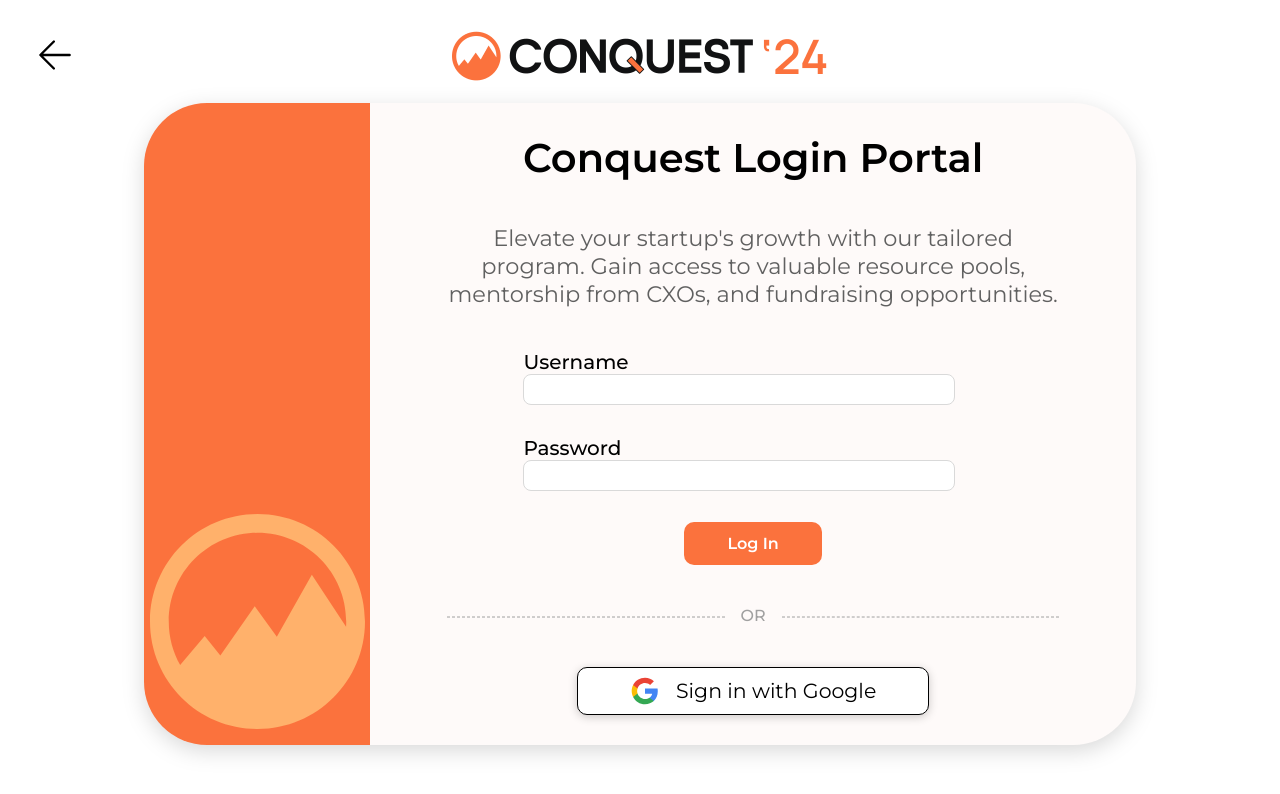
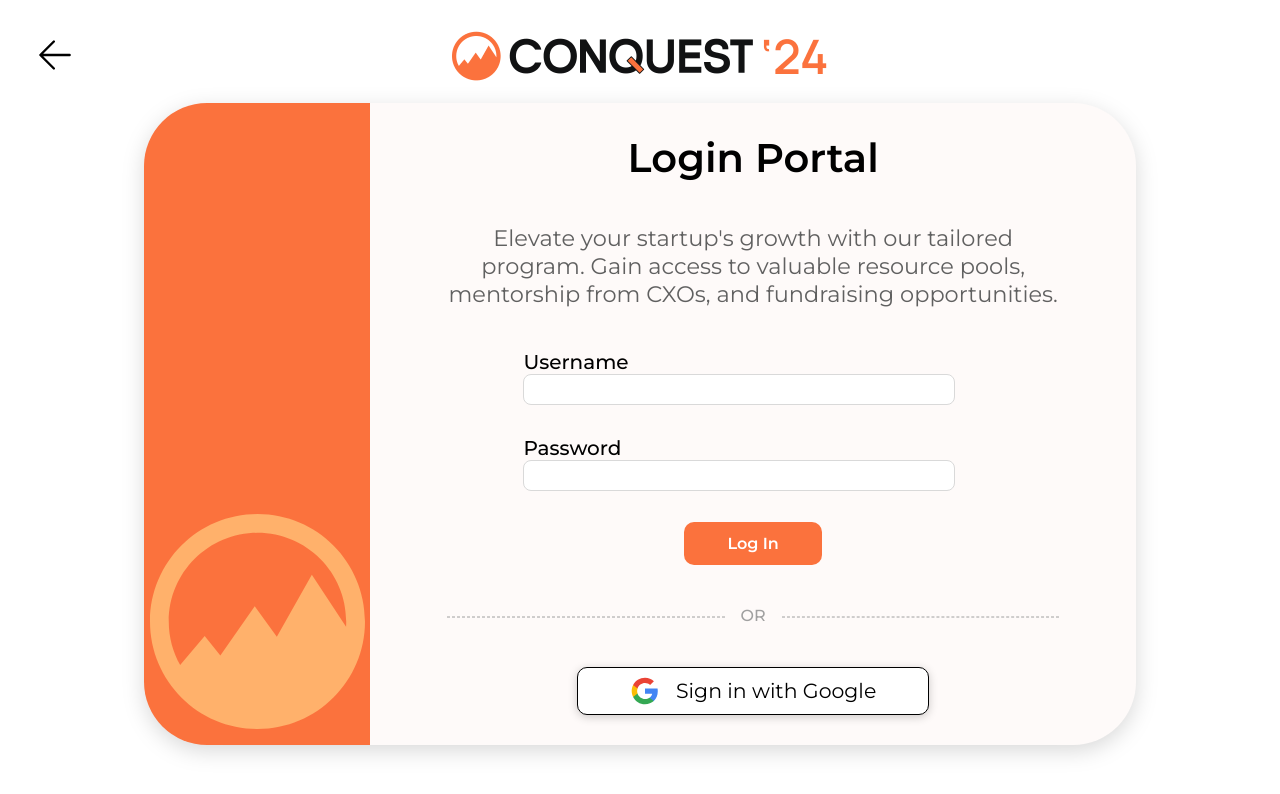
Before and after one commit to dvm-bitspilani/cel-conquest-2024, a React (Vite) app: page /login in a window 1280 px wide. Shown: the top 794 px of the page. Built offline with nearby package versions, Linux system fonts and the light colour scheme.

Commit message:
feat: loading state for login button

```diff
--- a/src/routes/Login/Login.jsx
+++ b/src/routes/Login/Login.jsx
@@ -20,7 +20,7 @@ export default function Login() {
 
     const navigate = useNavigate();
 
-    const { user, usernameLogin } = useContext(WebContext);
+    const { user, isUserLoginBtnDisabled, usernameLogin } = useContext(WebContext);
 
     const { values, errors, handleBlur, handleSubmit, handleChange } = useFormik({
         initialValues: {
@@ -65,7 +65,7 @@ export default function Login() {
                 >
                     {user && <h1 className={styles.alrLoggedIn}>You are already logged in</h1>}
                     {user && <GoogleSignOut />}
-                    {!user && <h1>Conquest Login Portal</h1>}
+                    {!user && <h1>Login Portal</h1>}
                     {!user && <p>Elevate your startup's growth with our tailored program. Gain access to valuable resource pools, mentorship from CXOs, and fundraising opportunities.</p>}
                     {!user && <form className={styles.login} onSubmit={handleSubmit}>
                         <TextInput
@@ -88,9 +88,14 @@ export default function Login() {
                             type='password'
                         />
                         {/* <input type="submit" value="Log In" className={styles.submitBtn} /> */}
-                        <button className={styles.submitBtn} onClick={() => {
-                            setFirstSubmit(true)
-                        }}>Log In</button>
+                        <button
+                            className={styles.submitBtn}
+                            onClick={() => {
+                                setFirstSubmit(true)
+                            }}
+                            disabled={isUserLoginBtnDisabled}
+                            style={isUserLoginBtnDisabled ? { backgroundColor: '#A0A0A0', cursor: 'not-allowed' } : {}}
+                        >Log In</button>
                     </form>}
                     {!user && <div className={styles.dividerContainer}>
                         <ConfigProvider
--- a/src/store/website-context.jsx
+++ b/src/store/website-context.jsx
@@ -4,6 +4,7 @@ import axios from "axios";
 
 export const WebContext = createContext({
     user: {},
+    isUserLoginBtnDisabled: false,
     setUser: () => { },
     glogin: () => { },
     glogout: () => { },
@@ -13,18 +14,22 @@ export const WebContext = createContext({
 
 export default function WebContextProvider({ children }) {
     const [user, setUser] = useState(null);
+    const [isUserLoginBtnDisabled, setIsUserLoginBtnDisabled] = useState(false);
 
     const usernameLogin = (credentials) => {
+        setIsUserLoginBtnDisabled(true)
         axios.post('https://conquest-api.bits-dvm.org/api/users/login/username/', credentials)
             .then((res) => {
                 console.log("In context")
                 console.log(res)
                 setUser(res.data.user_profile_obj)
                 localStorage.setItem("userData", JSON.stringify(res.data))
+                setIsUserLoginBtnDisabled(false)
             })
             .catch((err) => {
                 console.log("In context err")
                 console.log(err)
+                setIsUserLoginBtnDisabled(false)
             })
     }
 
@@ -80,6 +85,7 @@ export default function WebContextProvider({ children }) {
 
     const ctxValue = {
         user,
+        isUserLoginBtnDisabled,
         setUser,
         glogin,
         glogout,
```
